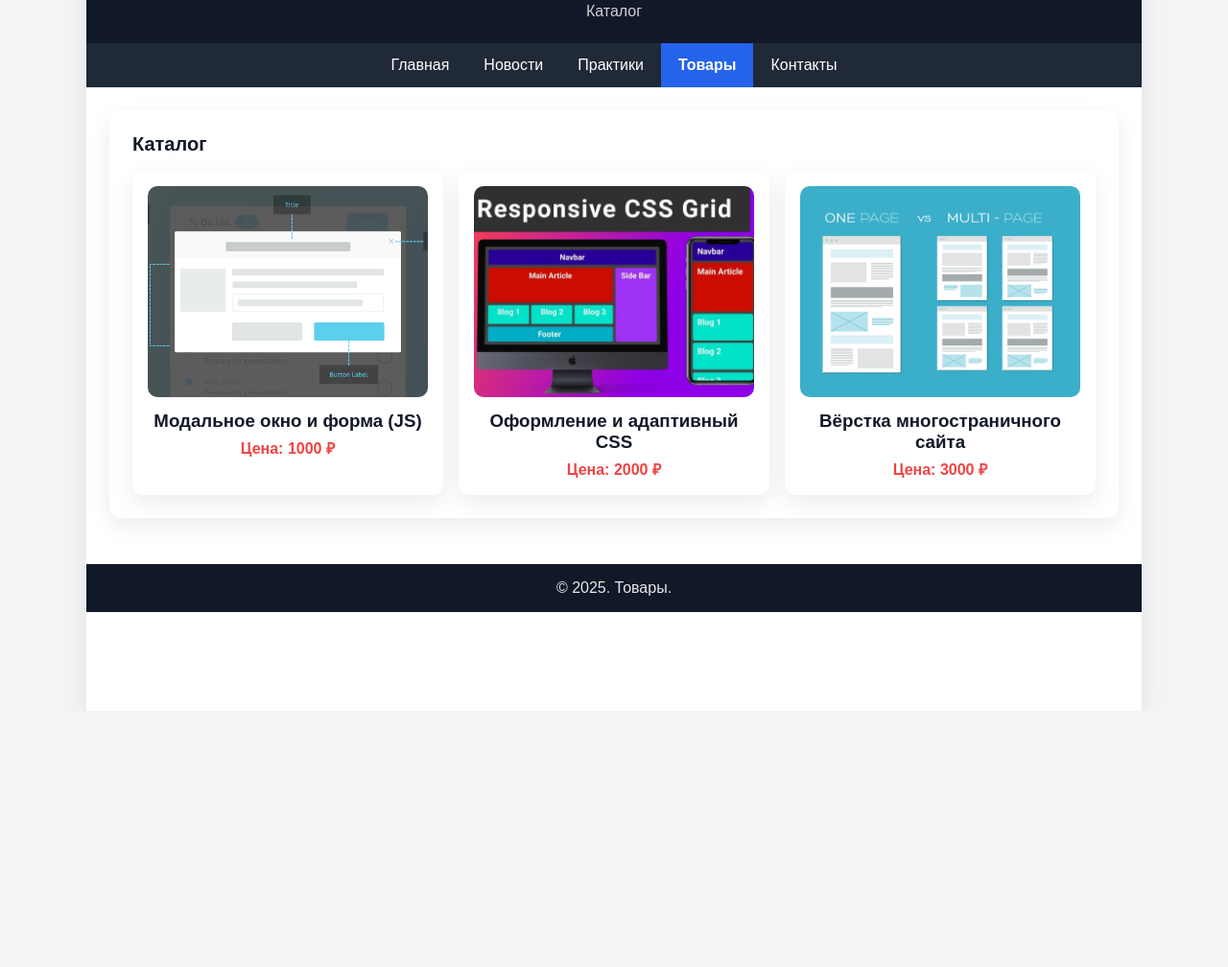
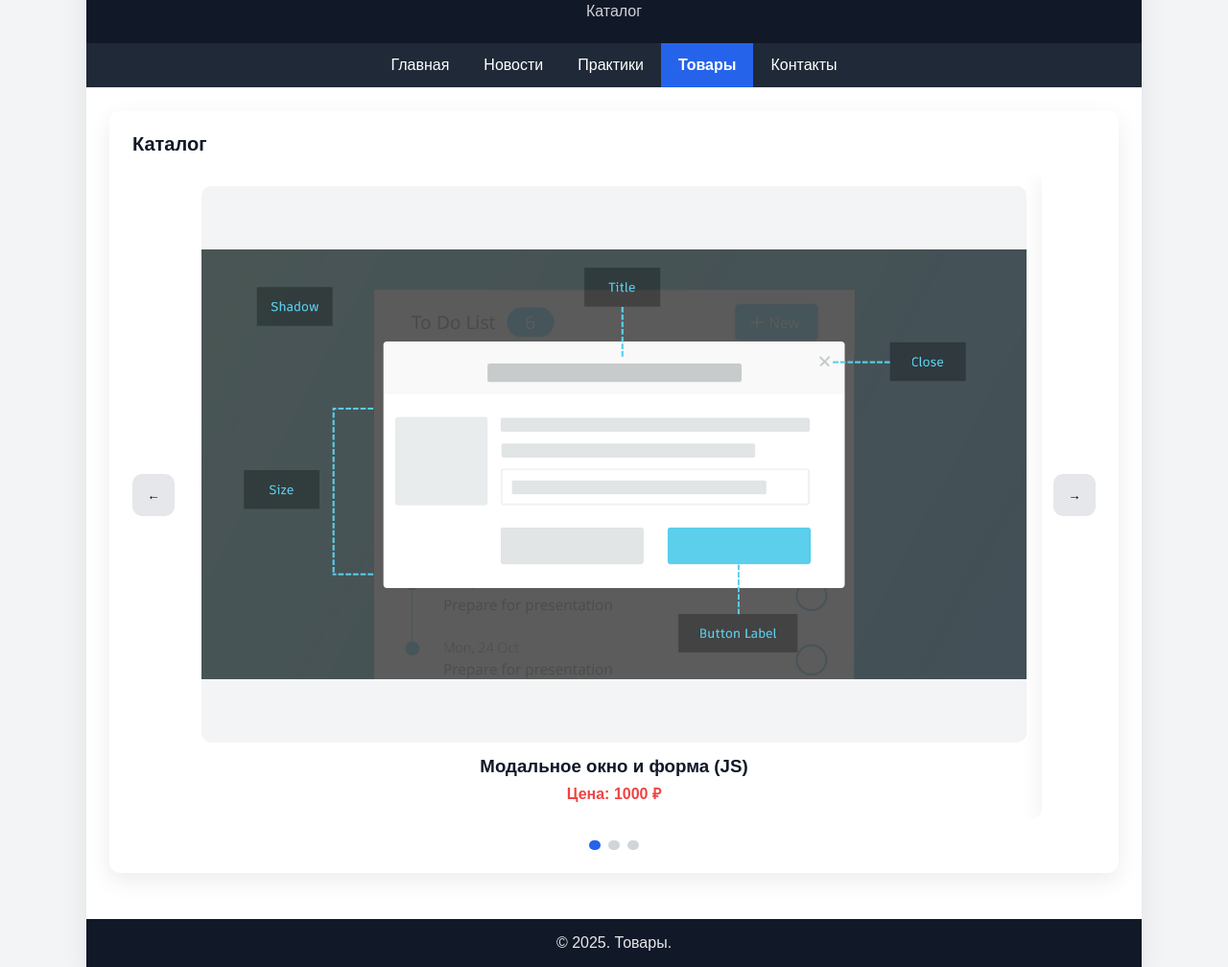
Before and after one commit to D-A-A-H/portfolio, a plain HTML site: page pages/goods.html in a window 1280 px wide. Shown: the part 59-1067 px from the top of the page at 96% size. Before the commit the page ends 800 px from the top, so only its background shows below. Drawn offline with Linux system fonts and the light colour scheme.

Commit message:
Add files via upload

```diff
--- a/pages/goods.html
+++ b/pages/goods.html
@@ -6,6 +6,7 @@
   <title>Товары</title>
   <link rel="stylesheet" href="../style/styles.css" />
 </head>
+
 <body>
   <div class="page">
     <header class="header">
@@ -27,25 +28,40 @@
       <section class="card">
         <h2 class="card__title">Каталог</h2>
 
-        <div class="grid">
-          <article class="product">
-            <img class="product__img" src="../images/goods1.jpg" alt="Товар 1" />
+<div class="carousel" id="servicesCarousel">
+  <button class="carousel__btn" type="button" data-dir="-1" aria-label="Предыдущий">←</button>
+
+  <div class="carousel__viewport">
+    <div class="carousel__track">
+      <article class="product carousel__item">
+        <img class="product__img" src="../images/goods1.jpg" alt="Модальное окно и форма (JS)" />
         <h3 class="product__name">Модальное окно и форма (JS)</h3>
         <p class="product__price">Цена: 1000 ₽</p>
       </article>
 
-          <article class="product">
-            <img class="product__img" src="../images/goods2.jpg" alt="Товар 2" />
+      <article class="product carousel__item">
+        <img class="product__img" src="../images/goods2.jpg" alt="Оформление и адаптивный CSS" />
         <h3 class="product__name">Оформление и адаптивный CSS</h3>
         <p class="product__price">Цена: 2000 ₽</p>
       </article>
 
-          <article class="product">
-            <img class="product__img" src="../images/goods3.jpg" alt="Товар 3" />
+      <article class="product carousel__item">
+        <img class="product__img" src="../images/goods3.jpg" alt="Вёрстка многостраничного сайта" />
         <h3 class="product__name">Вёрстка многостраничного сайта</h3>
         <p class="product__price">Цена: 3000 ₽</p>
       </article>
     </div>
+  </div>
+
+  <button class="carousel__btn" type="button" data-dir="1" aria-label="Следующий">→</button>
+
+  <div class="carousel__dots" aria-label="Индикаторы">
+    <button class="carousel__dot" type="button" data-index="0" aria-label="Слайд 1"></button>
+    <button class="carousel__dot" type="button" data-index="1" aria-label="Слайд 2"></button>
+    <button class="carousel__dot" type="button" data-index="2" aria-label="Слайд 3"></button>
+  </div>
+</div>
+
       </section>
     </main>
 
@@ -53,5 +69,44 @@
       <p class="footer__text">© 2025. Товары.</p>
     </footer>
   </div>
+  <script>
+  (function () {
+    const root = document.getElementById('servicesCarousel');
+    if (!root) return;
+
+    const track = root.querySelector('.carousel__track');
+    const items = Array.from(root.querySelectorAll('.carousel__item'));
+    const dots = Array.from(root.querySelectorAll('.carousel__dot'));
+    const btns = Array.from(root.querySelectorAll('.carousel__btn'));
+
+    let index = 0;
+
+    function update() {
+      track.style.transform = `translateX(${-index * 100}%)`;
+      dots.forEach((d, i) => d.classList.toggle('carousel__dot--active', i === index));
+    }
+
+    function go(delta) {
+      index = (index + delta + items.length) % items.length;
+      update();
+    }
+
+    btns.forEach(btn => btn.addEventListener('click', () => go(Number(btn.dataset.dir))));
+
+    dots.forEach(dot => dot.addEventListener('click', () => {
+      index = Number(dot.dataset.index);
+      update();
+    }));
+
+    // стрелки на клавиатуре (приятный бонус)
+    document.addEventListener('keydown', (e) => {
+      if (e.key === 'ArrowLeft') go(-1);
+      if (e.key === 'ArrowRight') go(1);
+    });
+
+    update();
+  })();
+</script>
+
 </body>
 </html>
--- a/style/styles.css
+++ b/style/styles.css
@@ -224,3 +224,80 @@ body{
 @media (max-width: 700px){
   .profile{ flex-direction: column; text-align: center; }
 }
+
+.carousel{
+  display: grid;
+  grid-template-columns: auto 1fr auto;
+  gap: 12px;
+  align-items: center;
+}
+
+.carousel__viewport{
+  overflow: hidden;
+  border-radius: 12px;
+}
+
+.carousel__track{
+  display: flex;
+  transform: translateX(0%);
+  transition: transform 250ms ease;
+}
+
+.carousel__item{
+  flex: 0 0 100%;
+}
+
+/* чтобы карточка не растягивалась странно */
+.carousel .product{
+  box-shadow: var(--shadow);
+}
+
+.carousel__btn{
+  width: 44px;
+  height: 44px;
+  border-radius: 10px;
+  border: 0;
+  cursor: pointer;
+  font-weight: 900;
+  background: #e5e7eb;
+}
+
+.carousel__btn:hover{
+  filter: brightness(0.95);
+}
+
+.carousel__dots{
+  grid-column: 1 / -1;
+  display: flex;
+  justify-content: center;
+  gap: 8px;
+  margin-top: 10px;
+}
+
+.carousel__dot{
+  width: 10px;
+  height: 10px;
+  border-radius: 999px;
+  border: 0;
+  cursor: pointer;
+  background: #d1d5db;
+}
+
+.carousel__dot--active{
+  background: var(--accent);
+}
+
+@media (max-width: 700px){
+  .carousel{
+    grid-template-columns: 1fr;
+  }
+  .carousel__btn{
+    width: 100%;
+    height: 42px;
+  }
+}
+.carousel .product__img{
+  height: 580px;
+  object-fit: contain;
+  background: #f3f4f6;
+}
```
Lines whose indentation alone changed are shown as unchanged.
